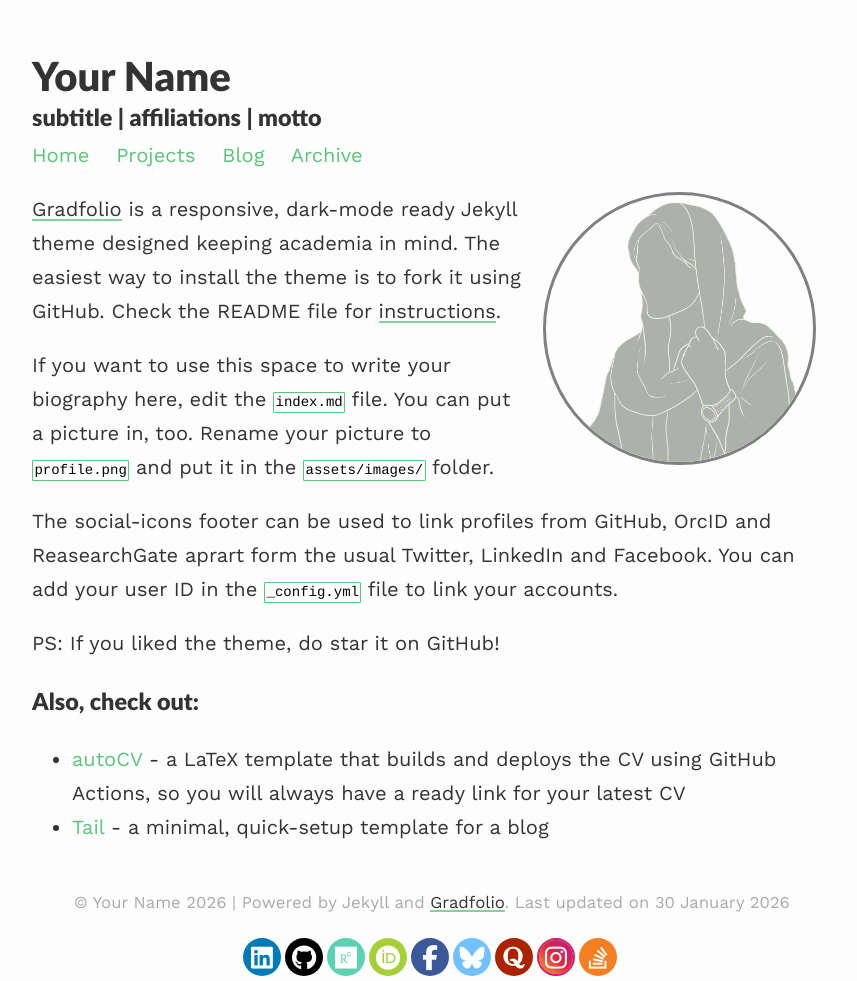
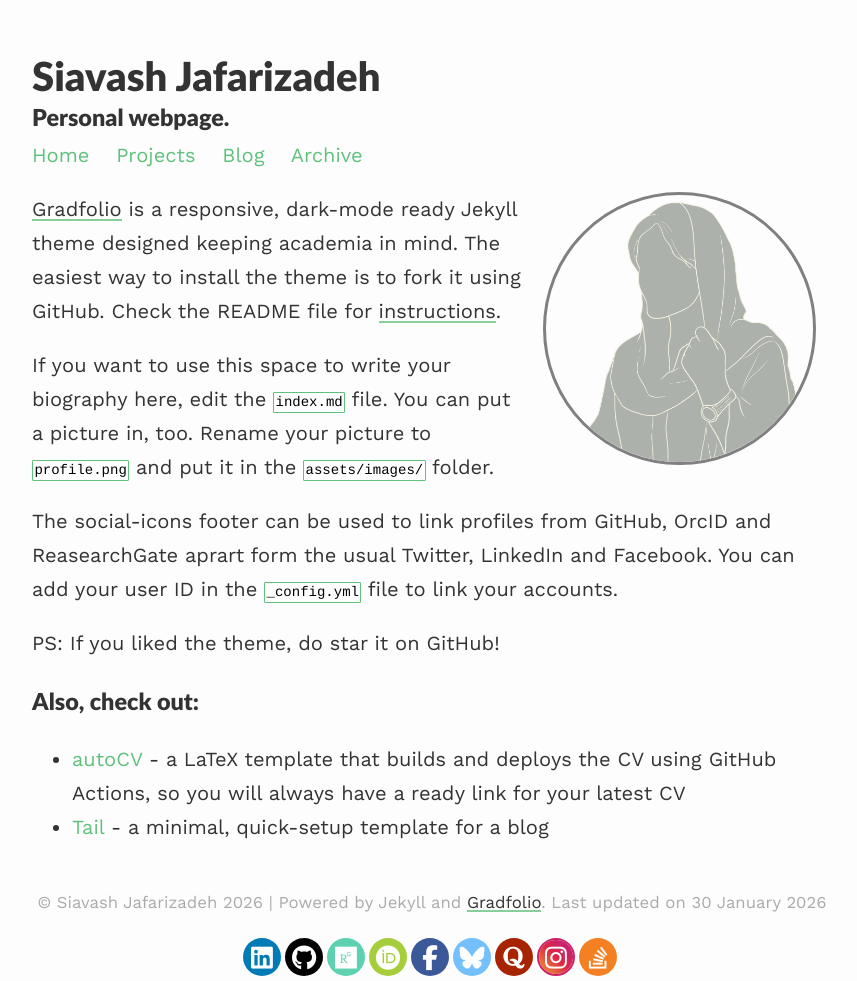
Before and after one commit to Sia-jaf/Sia-jaf.github.io, a Jekyll site: the page built from index.md, in a window 1280 px wide. Shown: the whole page, without its empty margins (208-1065 px from the left). Built offline with Jekyll 4.4.1, drawn with Linux system fonts in a browser that asks for light colours.

Commit message:
Change site title and description in _config.yml
Updated site title and description in config.

```diff
--- a/_config.yml
+++ b/_config.yml
@@ -1,10 +1,10 @@
 ### your site title here
 
-title: Your Name
-description: subtitle | affiliations | motto
+title: Siavash Jafarizadeh
+description: Personal webpage.
 
 baseurl: #name of GitHub repository. But left empty to deploy as a website.
-url: "https://Sia-jaf.github.io" #custom url to be used instead of GitHub repository
+url: https://Sia-jaf.github.io #custom url to be used instead of GitHub repository
 email: #
 
 # Pagination
```
